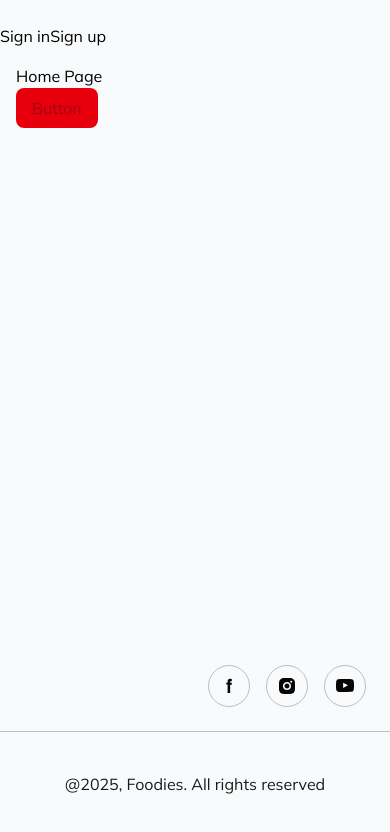
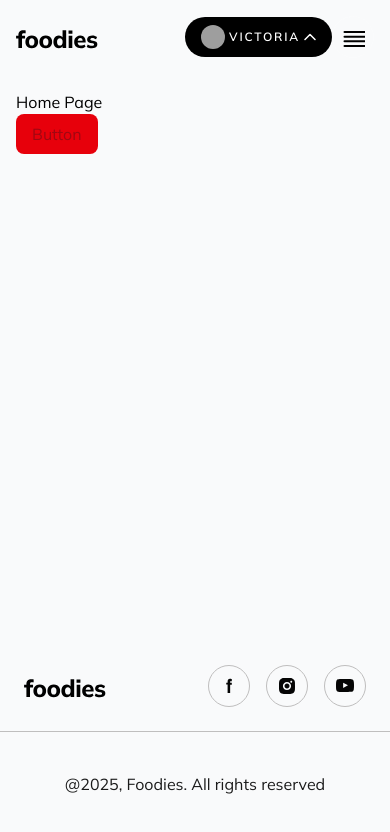
Before and after one commit to shikigami12/goit-foodies-ui, a React (Vite) app: page / in a window 390 px wide. Shown: the top 832 px of the page. Built offline with nearby package versions, Linux system fonts and the light colour scheme; no server answers; grey boxes are pictures that could not be loaded.

Commit message:
Add `BurgerMenu` component and enhance `Nav` and `Logo` for theme and responsiveness**

```diff
--- a/src/components/common/Logo/Logo.jsx
+++ b/src/components/common/Logo/Logo.jsx
@@ -1,12 +1,20 @@
-import { Link } from "react-router-dom";
-import { ROUTES } from "../../../constants";
+import {Link} from 'react-router-dom';
+import {ROUTES} from '../../../constants';
+import PropTypes from "prop-types";
 
-export const Logo = () => {
-  return (
-    <Link to={ROUTES.HOME}>
-      <svg className="w-22 h-6">
-        <use href="/sprite.svg#iconlogo-footer"></use>
-      </svg>
-    </Link>
-  );
+export const Logo = ({isDarkTheme = false}) => {
+    const BASE_LOGO_CLASS = 'w-22 h-6';
+    const themeClass = isDarkTheme ? 'text-white' : 'text-black';
+
+    return (
+        <Link to={ROUTES.HOME}>
+            <svg className={`${BASE_LOGO_CLASS} ${themeClass}`}>
+                <use href="/sprite.svg#icon-logo-footer"></use>
+            </svg>
+        </Link>
+    );
 };
+
+Logo.propTypes = {
+    isDarkTheme: PropTypes.bool,
+};
--- a/src/components/layout/AuthBar/AuthBar.jsx
+++ b/src/components/layout/AuthBar/AuthBar.jsx
@@ -1,18 +1,20 @@
 export const AuthBar = () => {
-  const handleSignIn = () => {
-    // TODO: Open SignInModal
-  };
-
-  const handleSignUp = () => {
-    // TODO: Open SignUpModal
-  };
+    const handleSignIn = () => {};
+    const handleSignUp = () => {};
 
     return (
-    <div>
-      <button type="button" onClick={handleSignIn}>
+        <div className="flex items-center rounded-full bg-white overflow-hidden">
+            <button
+                onClick={handleSignIn}
+                className="px-5 py-3 text-black font-semibold uppercase"
+            >
                 Sign in
             </button>
-      <button type="button" onClick={handleSignUp}>
+
+            <button
+                onClick={handleSignUp}
+                className="px-5 py-3 bg-black border border-borders text-white font-semibold uppercase rounded-full"
+            >
                 Sign up
             </button>
         </div>
--- /dev/null
+++ b/src/components/layout/BurgerMenu/BurgerMenu.jsx
@@ -0,0 +1,50 @@
+import { useState } from "react";
+import { Logo } from "../../common/Logo/Logo";
+import { Nav } from "../Nav/Nav";
+import PropTypes from "prop-types";
+
+export const BurgerMenu = ({ isDarkTheme = true }) => {
+    const [isOpen, setIsOpen] = useState(false);
+    const toggle = () => setIsOpen((p) => !p);
+    const themeClass = isDarkTheme ? 'text-white' : 'text-black';
+
+    return (
+        <>
+            <button
+                type="button"
+                onClick={toggle}
+                className="inline-flex sm:hidden items-center justify-center p-2 rounded-full border border-white/20"
+            >
+                <svg className={`w-6 h-6 ${themeClass}`}>
+                    <use href="/sprite.svg#icon-burger" />
+                </svg>
+            </button>
+
+            {isOpen && (
+                <div className="fixed inset-0 z-50 bg-black text-white">
+                    <div className="max-w-screen-xl mx-auto flex items-center justify-between px-6 py-6">
+                        <Logo isDarkTheme />
+                        <button
+                            type="button"
+                            onClick={toggle}
+                            className="p-2 cursor-pointer"
+                            aria-label="Close menu"
+                        >
+                            <svg className="w-6 h-6 text-white">
+                                <use href="/sprite.svg#icon-x" />
+                            </svg>
+                        </button>
+                    </div>
+
+                    <div className="flex flex-col items-center justify-center gap-10 mt-36">
+                        <Nav isDarkTheme={isDarkTheme} isMobile />
+                    </div>
+                </div>
+            )}
+        </>
+    );
+};
+
+BurgerMenu.propTypes = {
+    isDarkTheme: PropTypes.bool,
+};
--- /dev/null
+++ b/src/components/layout/BurgerMenu/index.js
@@ -0,0 +1 @@
+export { BurgerMenu } from './BurgerMenu.jsx';
--- a/src/components/layout/Header/Header.jsx
+++ b/src/components/layout/Header/Header.jsx
@@ -2,15 +2,22 @@ import { Logo } from '../../common/Logo/Logo';
 import { Nav } from '../Nav/Nav';
 import { AuthBar } from '../AuthBar/AuthBar';
 import { UserBar } from '../UserBar/UserBar';
+import PropTypes from "prop-types";
 
-export const Header = () => {
-  const isAuthenticated = false; // TODO: Get from Redux store
+export const Header = ({isDarkTheme = false}) => {
+  const isAuthenticated = true; // TODO: Get from Redux store
 
   return (
-    <header>
-      <Logo />
-      {isAuthenticated && <Nav />}
-      {isAuthenticated ? <UserBar /> : <AuthBar />}
+    <header className="w-full">
+        <div className="max-w-screen-xl mx-auto flex items-center justify-between px-4 sm:px-6 py-4 sm:py-6">
+            <Logo isDarkTheme={isDarkTheme} />
+            {isAuthenticated && <Nav isDarkTheme={isDarkTheme}/>}
+            {isAuthenticated ? <UserBar isDarkTheme={isDarkTheme} /> : <AuthBar />}
+        </div>
     </header>
   );
 };
+
+Header.propTypes = {
+    isDarkTheme: PropTypes.bool,
+};
--- a/src/components/layout/Nav/Nav.jsx
+++ b/src/components/layout/Nav/Nav.jsx
@@ -1,11 +1,51 @@
-import { NavLink } from 'react-router-dom';
-import { ROUTES } from '../../../constants';
+import { NavLink } from "react-router-dom";
+import { ROUTES } from "../../../constants";
+import PropTypes from "prop-types";
 
-export const Nav = () => {
-  return (
-    <nav>
-      <NavLink to={ROUTES.HOME}>Home</NavLink>
-      <NavLink to={ROUTES.ADD_RECIPE}>Add Recipe</NavLink>
-    </nav>
-  );
+export const Nav = ({ isDarkTheme = true, isMobile = false }) => {
+    const navItems = [
+        { path: ROUTES.HOME, label: "HOME" },
+        { path: ROUTES.ADD_RECIPE, label: "ADD RECIPE" },
+    ];
+
+    const baseLink =
+        "px-5 py-3 rounded-full font-semibold uppercase transition-colors duration-200";
+
+    const styles = {
+        light: {
+            active: "border border-white text-white",
+            inactive: "text-white/80 hover:text-white",
+
+        },
+        dark: {
+            active: "border border-borders text-black",
+            inactive: "text-black/80 hover:text-black",
+        },
+    };
+
+    const theme = isDarkTheme ? styles.dark : styles.light;
+    const navClass = isMobile
+        ? "flex flex-col items-center gap-8"
+        : "hidden sm:flex items-center gap-8";
+
+    return (
+        <nav className={navClass}>
+            {navItems.map(({ path, label }) => (
+                <NavLink
+                    key={path}
+                    to={path}
+                    className={({ isActive }) =>
+                        `${baseLink} ${isActive ? theme.active : theme.inactive}`
+                    }
+                >
+                    {label}
+                </NavLink>
+            ))}
+        </nav>
+    );
 };
+
+Nav.propTypes = {
+    isDarkTheme: PropTypes.bool,
+    isMobile: PropTypes.bool,
+};
--- a/src/components/layout/UserBar/UserBar.jsx
+++ b/src/components/layout/UserBar/UserBar.jsx
@@ -1,22 +1,77 @@
-import { useState } from 'react';
-import { Link } from 'react-router-dom';
+import {useState} from "react";
+import {Link} from "react-router-dom";
+import {ROUTES} from "../../../constants";
+import PropTypes from "prop-types";
+import {BurgerMenu} from "../BurgerMenu/index.js";
 
-export const UserBar = () => {
+export const UserBar = ({isDarkTheme = true}) => {
     const [isOpen, setIsOpen] = useState(false);
-  const user = { name: 'User', avatar: null }; // TODO: Get from Redux store
+    const user = {name: "VICTORIA", avatar: null};
+
+    const toggle = () => setIsOpen((prev) => !prev);
+    const BASE_AUTH_CLASS = 'flex items-center gap-1 sm:gap-3 rounded-full bg-black px-4 py-2 text-white cursor-pointer';
+    const themeClass = isDarkTheme ? 'bg-dark' : 'bg-black';
 
     return (
-    <div>
-      <button type="button" onClick={() => setIsOpen(!isOpen)}>
-        <img src={user.avatar || '/default-avatar.png'} alt={user.name} />
-        <span>{user.name}</span>
+        <div className="relative">
+            <div className="flex justify-between items-center">
+                <button
+                    type="button"
+                    onClick={toggle}
+                    className={`${BASE_AUTH_CLASS} ${themeClass}`}
+                >
+                    <img
+                        src={user.avatar || "/default-avatar.png"}
+                        alt={user.name}
+                        className="w-6 h-6 sm:h-10 sm:w-10 rounded-full object-cover"
+                    />
+                    <span className="text-xs sm:text-sm font-semibold uppercase tracking-[0.15em]">
+                  {user.name}
+                </span>
+                    <svg
+                        className={`h-3 w-3 transition-transform ${
+                            isOpen ? "rotate-180" : ""
+                        }`}
+                        viewBox="0 0 12 8"
+                        aria-hidden="true"
+                    >
+                        <path
+                            d="M1 6.5L6 1.5L11 6.5"
+                            fill="none"
+                            stroke="currentColor"
+                            strokeWidth="1.5"
+                            strokeLinecap="round"
+                            strokeLinejoin="round"
+                        />
+                    </svg>
                 </button>
+
+                <BurgerMenu isDarkTheme={isDarkTheme}/>
+            </div>
+
+
             {isOpen && (
-        <div>
-          <Link to="/user/:id">Profile</Link>
-          <button type="button">Log out</button>
+                <div
+                    className="absolute left-0 mt-1 rounded-3xl border border-white/20 bg-black px-8 sm:px-10 py-6 text-white shadow-lg">
+                    <Link
+                        to={ROUTES.USER}
+                        className="block text-sm font-semibold uppercase tracking-[0.2em]"
+                    >
+                        PROFILE
+                    </Link>
+
+                    <button
+                        type="button"
+                        className="mt-4 flex items-center gap-2 text-sm font-semibold uppercase tracking-[0.2em]"
+                    >
+                        <span>LOG OUT</span>
+                        <span aria-hidden="true">↗</span>
+                    </button>
                 </div>
             )}
         </div>
     );
 };
+UserBar.propTypes = {
+    isDarkTheme: PropTypes.bool,
+};
```
Also changed, not shown: public/sprite.svg. Lines whose indentation alone changed are shown as unchanged.
